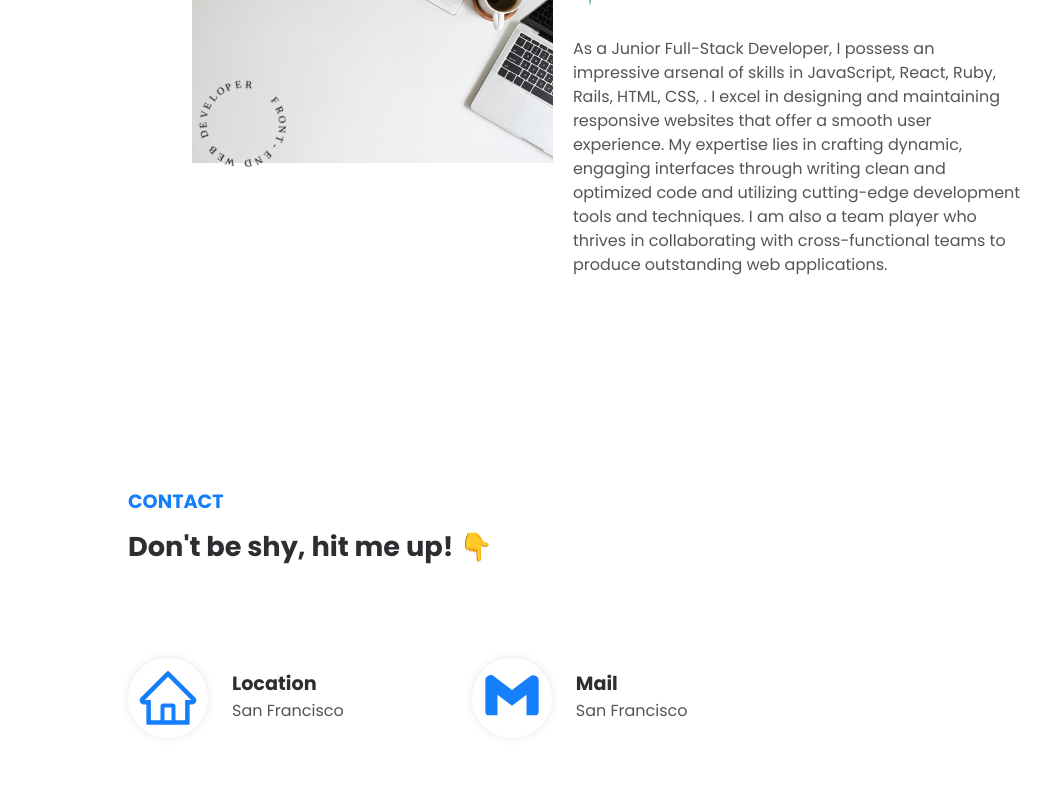
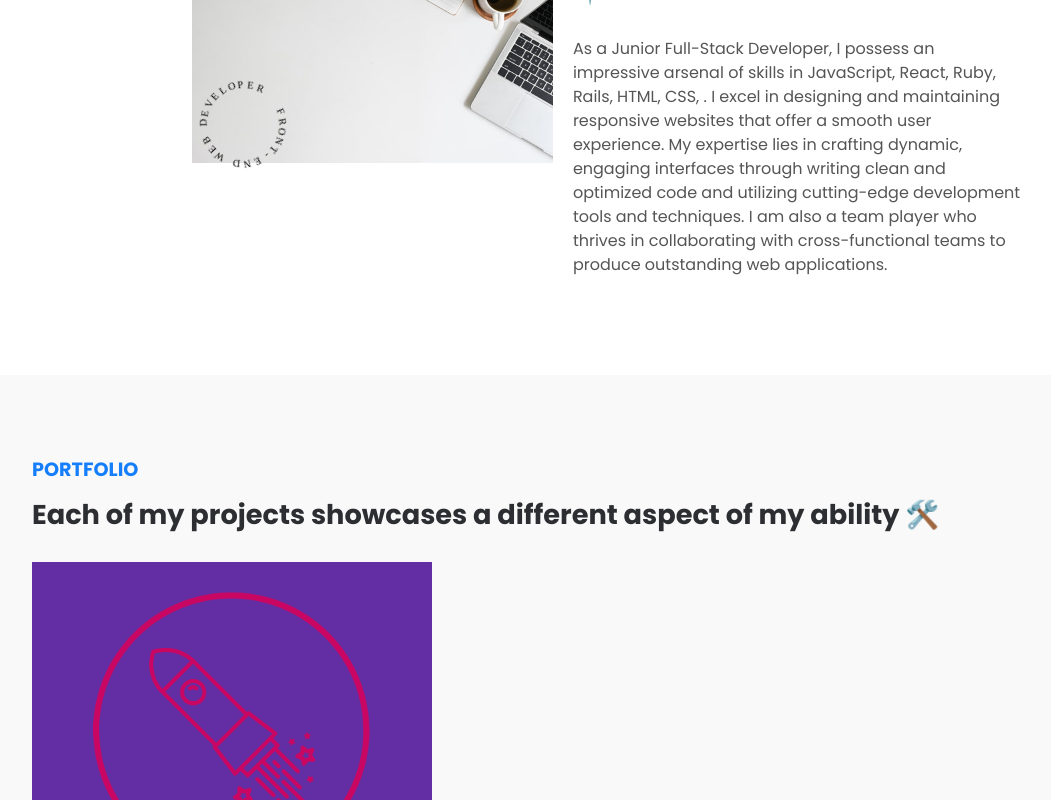
Before and after one commit to tmontobbio/tmontobbio-dev-v3, a React (Vite) app: page / in a window 1280 px wide. Shown: the part 1165-1965 px from the top of the page, without its empty margins (32-1083 px from the left). Built offline with nearby package versions, Linux system fonts and the light colour scheme.

Commit message:
started on projects section

```diff
--- a/src/App.css
+++ b/src/App.css
@@ -29,11 +29,17 @@ p {
   color: #555;
 }
 
-h1, h2, h3, h4, h5, p, a{
+h1,
+h2,
+h3,
+h4,
+h5,
+p,
+a {
   font-family: 'Poppins', sans-serif;
 }
 
-h3{
+h3 {
   font-size: 1.2rem;
   color: #147efb;
   font-weight: 700;
@@ -41,14 +47,14 @@ h3{
   text-transform: uppercase;
 }
 
-h4{
+h4 {
   color: #2d2e32;
   font-size: 1.7rem;
   line-height: 1.1;
   margin-bottom: 2rem;
 }
 
-h5{
+h5 {
   color: #2d2e32;
   font-size: 1.2rem;
   line-height: 1.1;
@@ -57,7 +63,7 @@ h5{
 
 .container {
   margin: 0 auto;
-  max-width: 107rem;
+  max-width: 80rem;
   padding: 0 4rem;
 }
 
@@ -173,10 +179,10 @@ h5{
 .greeting {
   display: flex;
   flex-direction: row;
-   height:100vh;
+  height: 100vh;
   justify-content: center;
-   gap:40px;
-   padding-top:10%
+  gap: 40px;
+  padding-top: 15%
 }
 
 .greeting-text {
@@ -246,9 +252,9 @@ h5{
   background-color: #fff;
   display: flex;
   justify-content: center;
-  margin:auto;
-  gap:20px;
-  padding:10rem;
+  margin: auto;
+  gap: 20px;
+  padding: 10rem;
 }
 
 #laptop {
@@ -286,9 +292,17 @@ h5{
 /*# # # # # # # # PROJECTS # # # # # # # # */
 
 #projects {
+  display: flex;
+  flex-direction: column;
   width: 100%;
-  height: 100vh;
+  min-height: 100vh;
   background-color: #f9f9f9;
+  overflow-y: auto;
+  padding: 5rem 0 5rem 0;
+}
+
+#projects img {
+  width: 25rem
 }
 
 /*# # # # # # # # CONTACT # # # # # # # # */
--- a/src/App.jsx
+++ b/src/App.jsx
@@ -11,7 +11,7 @@ function App() {
       <Nav />
       <Home />
       <About />
-      {/* <Projects /> */}
+      <Projects />
       <Contact />
     </>
   )
--- a/src/projects/Projects.jsx
+++ b/src/projects/Projects.jsx
@@ -37,11 +37,15 @@ export default function Projects() {
 
     return (
         <div id="projects">
-            {sites.map((s) => {
-                return (
-                    <Project key={s.title} title={s.title} img={s.img} description={s.description} url={s.url} />
-                )
-            })}
+            <div className="container">
+                <h3>PORTFOLIO</h3>
+                <h4>Each of my projects showcases a different aspect of my ability 🛠️</h4>
+                {sites.map((s) => {
+                    return (
+                        <Project key={s.title} title={s.title} img={s.img} description={s.description} url={s.url} />
+                    )
+                })}
+            </div>
         </div>
     )
 }
```
Lines whose indentation alone changed are shown as unchanged.
